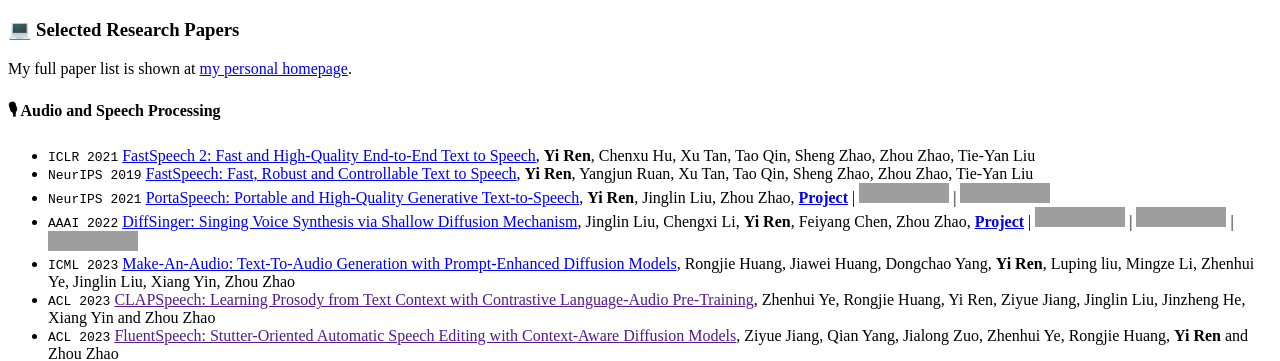
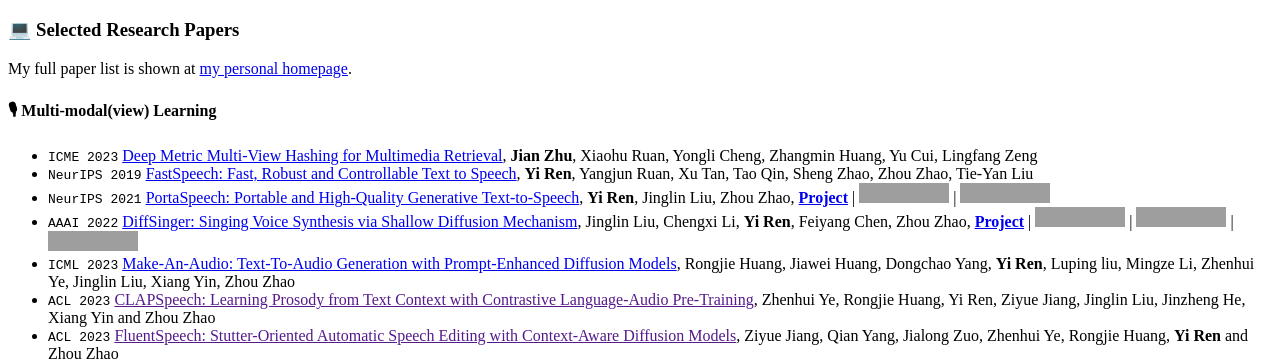
Before and after one commit to HackerHyper/HackerHyper.github.io, a Jekyll site: the page built from _pages/includes/pub_short.md, in a window 1280 px wide, cut to the strip 484-845 px from the top of the page. Built offline with Jekyll 4.4.1, drawn with Linux system fonts in a browser that asks for light colours; our own code applies the rules of GitHub Pages for plain Markdown files; grey boxes are pictures that could not be loaded.

Commit message:
first commit

```diff
--- a/_pages/includes/pub_short.md
+++ b/_pages/includes/pub_short.md
@@ -1,10 +1,10 @@
 
 # 💻 Selected Research Papers
 
-My full paper list is shown at [my personal homepage](https://rayeren.github.io).
+My full paper list is shown at [my personal homepage](https://hackerhyper.github.io).
 
-#### 🎙 Audio and Speech Processing
-- ``ICLR 2021`` [FastSpeech 2: Fast and High-Quality End-to-End Text to Speech](https://arxiv.org/abs/2006.04558), **Yi Ren**, Chenxu Hu, Xu Tan, Tao Qin, Sheng Zhao, Zhou Zhao, Tie-Yan Liu
+#### 🎙 Multi-modal(view) Learning
+- ``ICME 2023`` [Deep Metric Multi-View Hashing for Multimedia Retrieval](https://ieeexplore.ieee.org/abstract/document/10219985), **Jian Zhu**, Xiaohu Ruan, Yongli Cheng, Zhangmin Huang, Yu Cui, Lingfang Zeng
 - ``NeurIPS 2019`` [FastSpeech: Fast, Robust and Controllable Text to Speech](https://papers.nips.cc/paper/8580-fastspeech-fast-robust-and-controllable-text-to-speech.pdf), **Yi Ren**, Yangjun Ruan, Xu Tan, Tao Qin, Sheng Zhao, Zhou Zhao, Tie-Yan Liu
 - ``NeurIPS 2021`` [PortaSpeech: Portable and High-Quality Generative Text-to-Speech](https://arxiv.org/abs/2109.15166), **Yi Ren**, Jinglin Liu, Zhou Zhao, [**Project**](https://portaspeech.github.io/) \| [![](https://img.shields.io/github/stars/NATSpeech/NATSpeech?style=social&label=Code+Stars)](https://github.com/NATSpeech/NATSpeech) \| [![Hugging Face](https://img.shields.io/badge/%F0%9F%A4%97%20Hugging%20Face-blue?label=Demo)](https://huggingface.co/spaces/NATSpeech/PortaSpeech)
 - ``AAAI 2022`` [DiffSinger: Singing Voice Synthesis via Shallow Diffusion Mechanism](https://arxiv.org/abs/2105.02446), Jinglin Liu, Chengxi Li, **Yi Ren**, Feiyang Chen, Zhou Zhao, [**Project**](https://diffsinger.github.io/) \| [![](https://img.shields.io/github/stars/NATSpeech/NATSpeech?style=social&label=DiffSpeech+Stars)](https://github.com/NATSpeech/NATSpeech) \| [![](https://img.shields.io/github/stars/MoonInTheRiver/DiffSinger?style=social&label=DiffSinger+Stars)](https://github.com/MoonInTheRiver/DiffSinger) \| [![Hugging Face](https://img.shields.io/badge/%F0%9F%A4%97%20Hugging%20Face-blue?label=Demo)](https://huggingface.co/spaces/NATSpeech/DiffSpeech)
```
Also changed, not shown: _pages/includes/homepage.md (+2 -2 lines), _pages/includes/intro.md (+2 -2 lines), images/jianzhu_profile.jpeg (added), images/jz_profile.png (added), images/zjlab.png (added).
